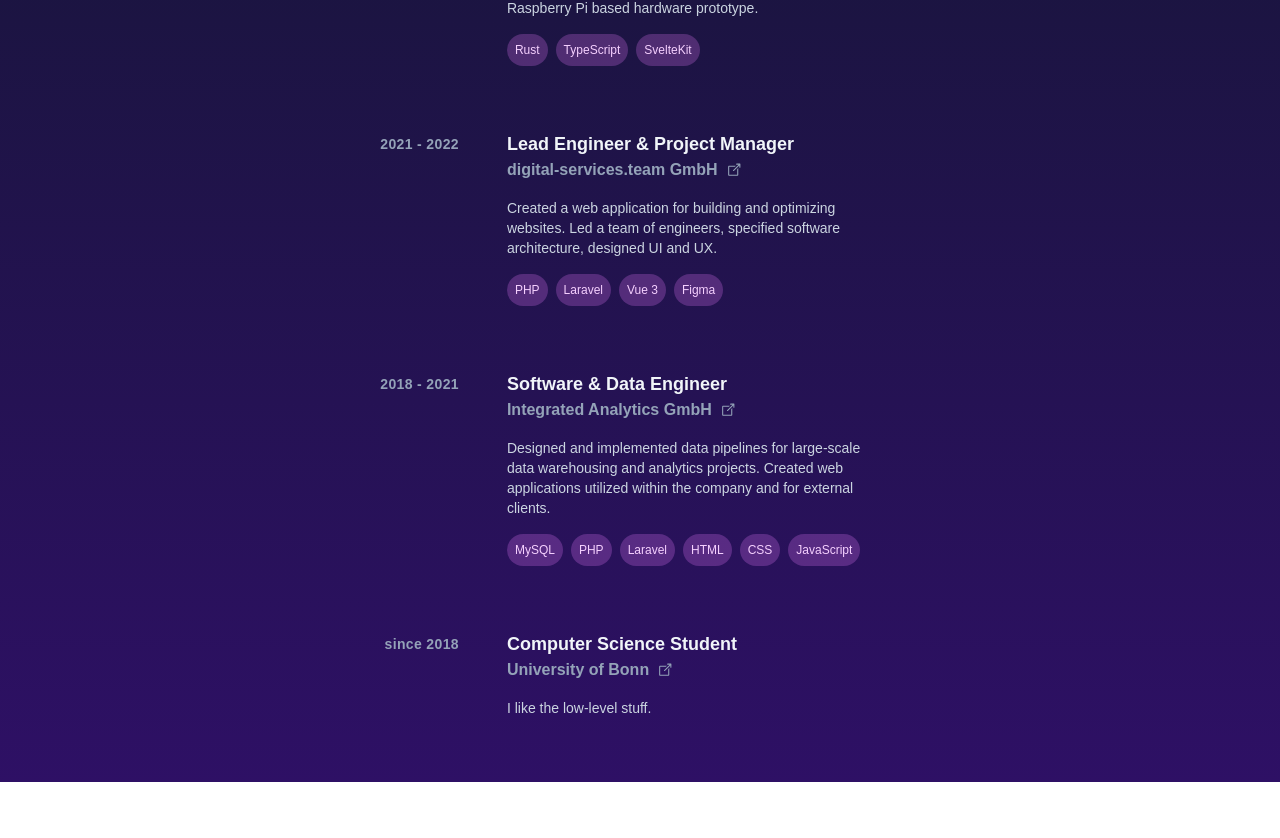
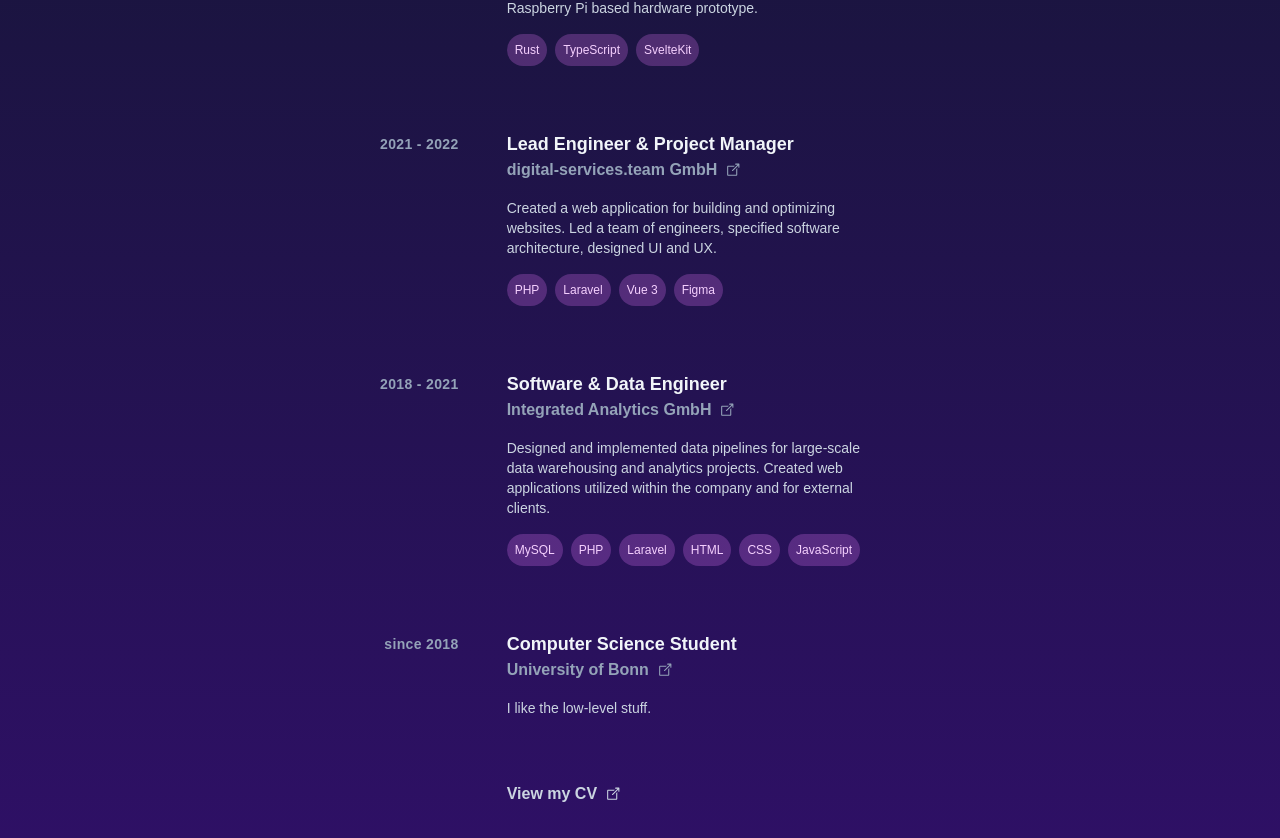
Before and after one commit to gereonrisse/personal-website, a SvelteKit app: page / in a window 1280 px wide. Shown: the part 534-1372 px from the top of the page. Before the commit the page ends 1316 px from the top, so only its background shows below. Built offline with nearby package versions, Linux system fonts and the light colour scheme; a web font is replaced by a local one.

Commit message:
added CV link to homepage

```diff
--- a/src/lib/ResumeCard.svelte
+++ b/src/lib/ResumeCard.svelte
@@ -1,14 +1,14 @@
 <div class="py-4 rounded-md hover:bg-slate-900/25 flex flex-col sm:flex-row gap-12">
 
     <!-- left side (timespan) -->
-    <div class="pl-4 sm:basis-1/3 mt-1 text-sm font-semibold tracking-wide text-slate-400">
+    <div class="sm:basis-1/3 mt-1 text-sm font-semibold tracking-wide text-slate-400">
         <div class="float-right">
             <slot name="timespan"/>
         </div>
     </div>
 
     <!-- right side -->
-    <div class="pr-4 sm:basis-2/3">
+    <div class="sm:basis-2/3">
         <div class="max-w-sm">
             <h2 class="text-lg font-bold text-slate-100">
                 <slot name="header" />
--- a/src/lib/translations/en/home.json
+++ b/src/lib/translations/en/home.json
@@ -24,6 +24,7 @@
     },
     "university": {
       "description": "I like the low-level stuff."
-    }
+    },
+    "cv": "View my CV"
   }
 }
--- a/src/routes/+page.svelte
+++ b/src/routes/+page.svelte
@@ -133,4 +133,11 @@
         </span>
     </ResumeCard>
 
+    <div class="flex sm:flex-row gap-12">
+        <div class="sm:basis-1/3"></div>
+        <div class="sm:basis-2/3 font-semibold text-slate-300 hover:text-slate-100">
+            <Link>{$t('home.software.cv')}</Link>
+        </div>
+    </div>
+
 </section>
```
